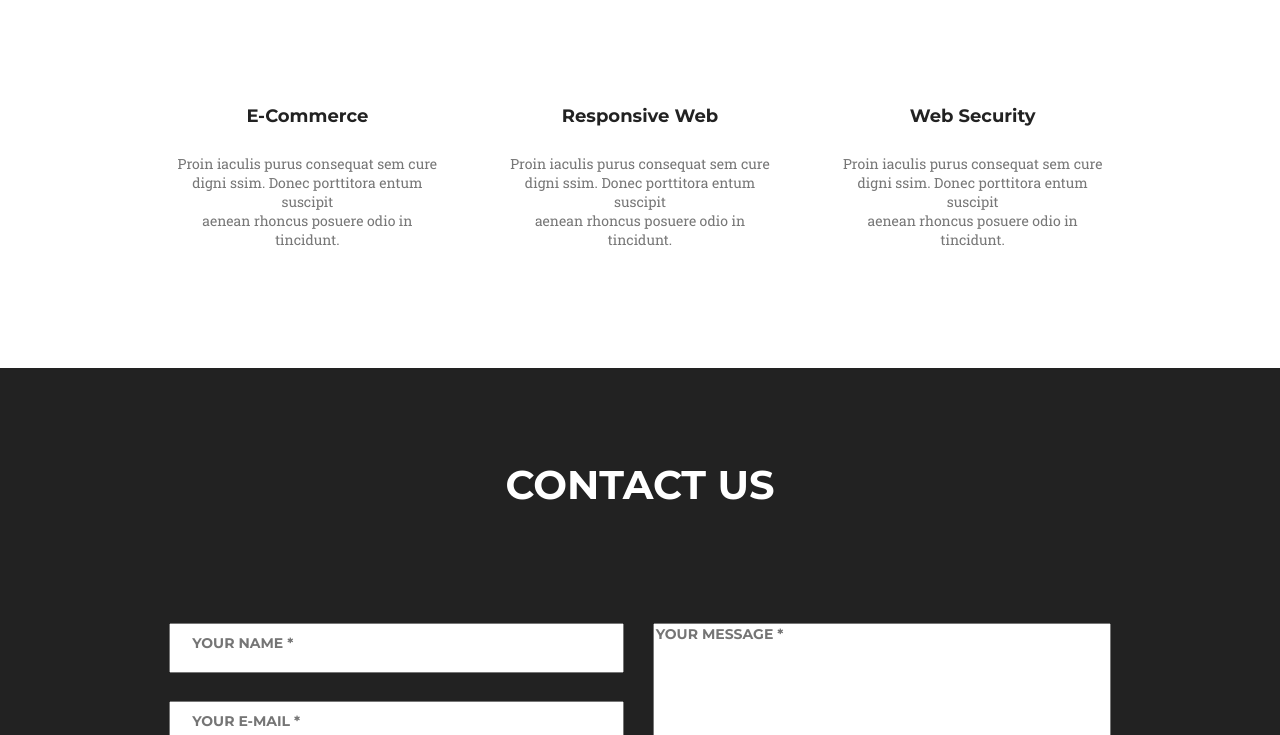
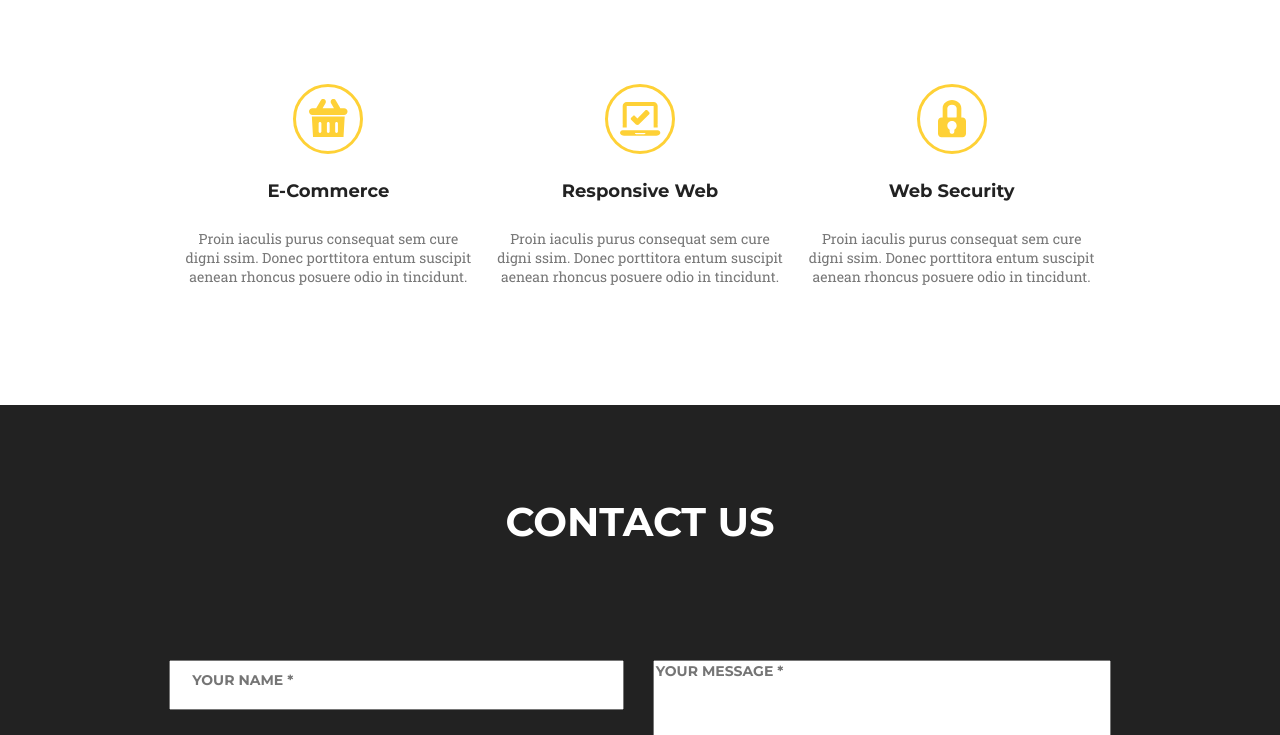
Before and after one commit to Kyra-Briu/GoldenServices, a plain HTML site: page index.html in a window 1280 px wide. Shown: the part 245-980 px from the top of the page. Drawn offline with nearby package versions, Linux system fonts and the light colour scheme; a web font is replaced by a local one.

Commit message:
add before and after icons

```diff
--- a/css/style.css
+++ b/css/style.css
@@ -60,7 +60,18 @@ ul, p, a, h4, h2, input, button{
     text-transform: uppercase;
     line-height:1.14;
     display: inline-block;
-    /* padding: 15px 16px;  */
+    padding: 15px 16px;
+    position:relative;
+}
+.nav-list-link:hover::after{
+    content:'';
+    display:block;
+    width: 100%;
+    height: 2px;
+    background-color: var(--main-accent);
+    position: absolute;
+    top: 30px;
+    left: 0;
 }
 .main .container{
     padding: 0 15px 119px;
@@ -78,7 +89,28 @@ ul, p, a, h4, h2, input, button{
 .main-list{
     display:flex;
     flex-direction:row;
-    gap:56px;
+    gap:26px;
+    justify-content:center;
+}
+.main-list-item::before{
+    content:'';
+    display:block;
+    border:3px solid var(--main-accent);
+    width: 70px;
+    height: 70px;
+    background-position:center;
+    background-repeat:no-repeat;
+    border-radius:50px;
+    margin:0 auto;
+}
+.main-list-item:first-child::before{
+    background-image:url('../IMAGES/Combinedshape134.svg');
+}
+.main-list-item:nth-child(2)::before{
+    background-image:url('../IMAGES/Combinedshape132.svg');
+}
+.main-list-item:nth-child(3)::before{
+    background-image:url('../IMAGES/Combinedshape130.svg');
 }
 .main-list-title{
     color:var(--project-black);
@@ -92,6 +124,7 @@ ul, p, a, h4, h2, input, button{
     font-size: 14px;
     font-family: 'Roboto Slab', serif;
     text-align:center;
+
 }
 .footer{
     background-color:var(--project-black);
```
Also changed, not shown: IMAGES/Combinedshape130.svg (added), IMAGES/Combinedshape132.svg (added), IMAGES/Combinedshape134.svg (added), IMAGES/ECommerce.svg (added), IMAGES/ResponsiveWeb.svg (added), IMAGES/WebSecurity.svg (added), 2 other files.
